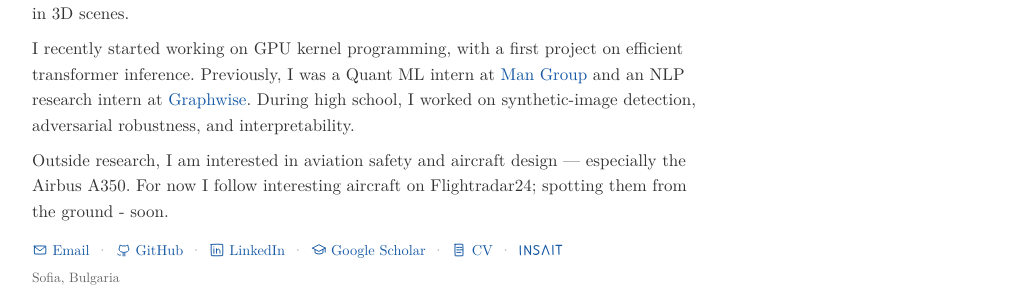
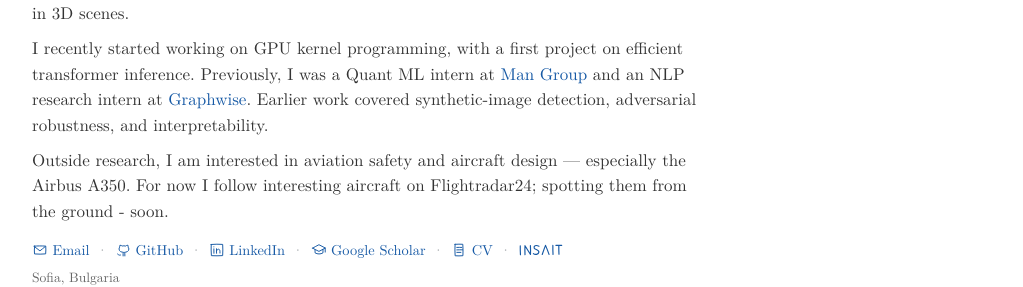
Before and after one commit to delyan-boychev/delyan-boychev.github.io, a Jekyll site: the page built from index.html, in a window 1280 px wide and 900 px high. Shown: the part 308-595 px from the top of the window, without its empty margins (128-1151 px from the left). Built offline with Jekyll 4.4.1, drawn with Linux system fonts in a browser that asks for light colours.

Commit message:
Fixed cv, clean high school education

```diff
--- a/_data/profile.yml
+++ b/_data/profile.yml
@@ -25,9 +25,9 @@ about_me:
     I recently started working on GPU kernel programming, with a first
     project on efficient transformer inference. Previously, I was a Quant ML
     intern at <a href="https://www.man.com/">Man Group</a> and an NLP research
-    intern at <a href="https://graphwise.ai/">Graphwise</a>. During
-    high school, I worked on synthetic-image detection, adversarial robustness,
-    and interpretability.
+    intern at <a href="https://graphwise.ai/">Graphwise</a>. Earlier work
+    covered synthetic-image detection, adversarial robustness, and
+    interpretability.
   - >-
     Outside research, I am interested in aviation safety and aircraft design —
     especially the Airbus A350. For now I follow interesting aircraft on
```
Also changed, not shown: 2 other files.
